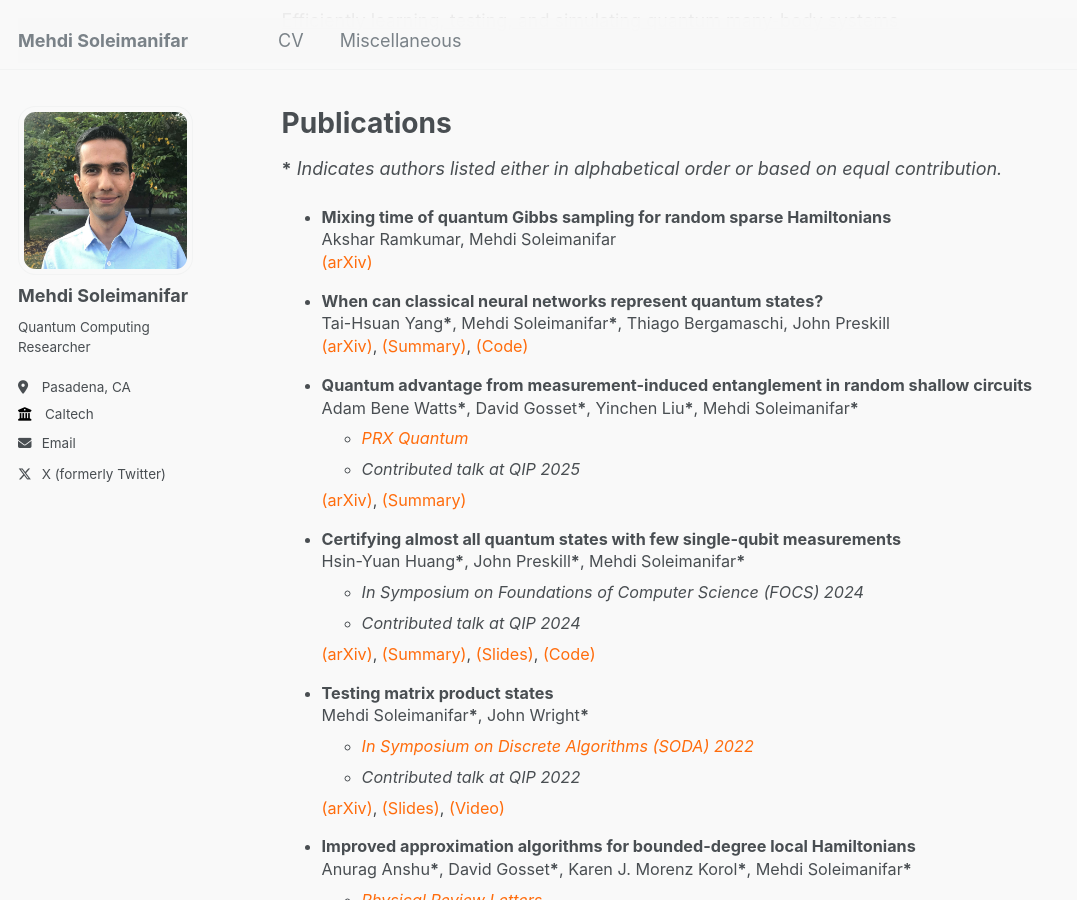
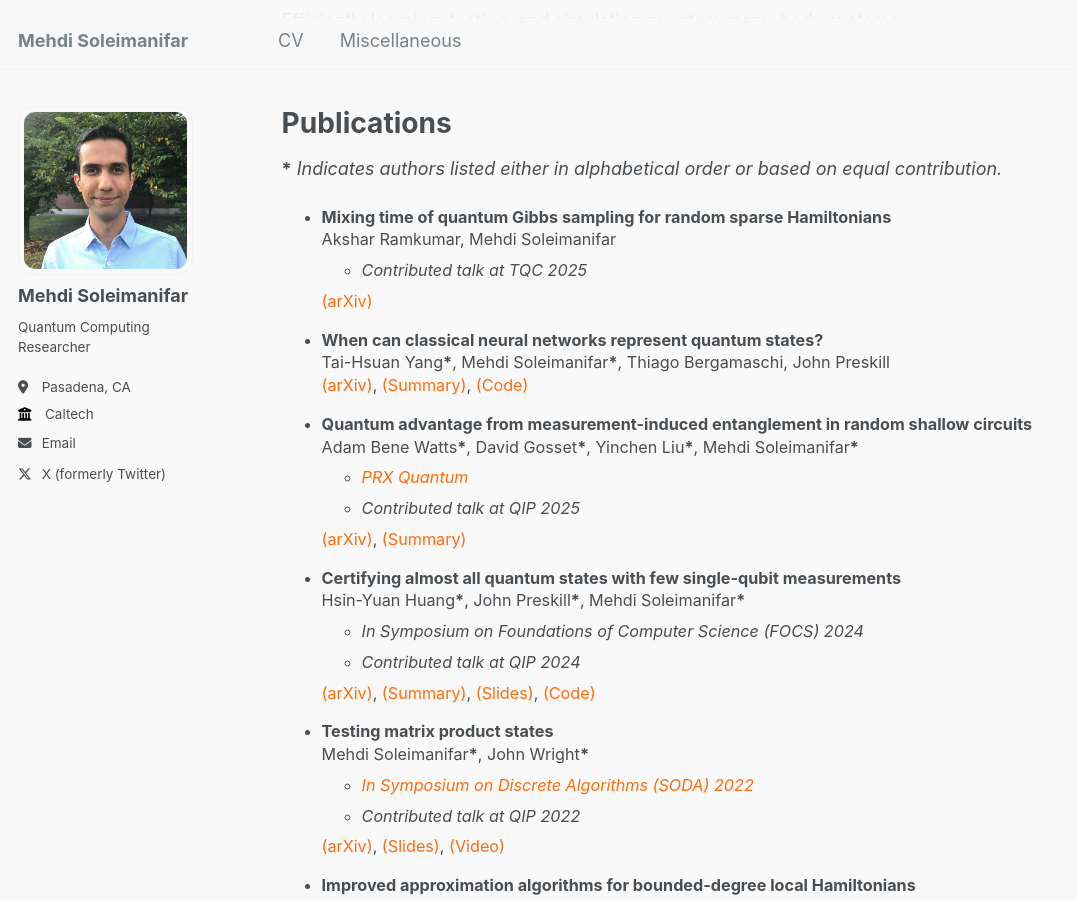
Before and after one commit to gitmehdis/mehdisole.github.io, a Jekyll site: the page built from _pages/about.md, in a window 1280 px wide and 900 px high, scrolled down 436 px. Shown: the whole window, without its empty margins (0-1077 px from the left). Built offline with Jekyll 4.4.1, drawn with Linux system fonts in a browser that asks for light colours.

Commit message:
tqc 2025

```diff
--- a/_pages/about.md
+++ b/_pages/about.md
@@ -29,10 +29,10 @@ Publications
     <ul>
         <li>  <span style="font-weight: bold;">Mixing time of quantum Gibbs sampling for random sparse Hamiltonians</span>
         <br> Akshar Ramkumar, Mehdi Soleimanifar<span style="font-weight: bold;"></span>
-        <br><a href="https://arxiv.org/pdf/2411.04454" style="font-style: bold;">(arXiv)</a></li>
+        <ul style="font-style: italic;"><li>Contributed talk at TQC 2025</li></ul>
+            <a href="https://arxiv.org/pdf/2411.04454" style="font-style: bold;">(arXiv)</a></li>
     </ul>
 </div>
-
 <div style="font-size: 0.9em; line-height: 1.4;">
     <ul>
         <li>  <span style="font-weight: bold;">When can classical neural networks represent quantum states?</span>
```
Also changed, not shown: 1 other file.
